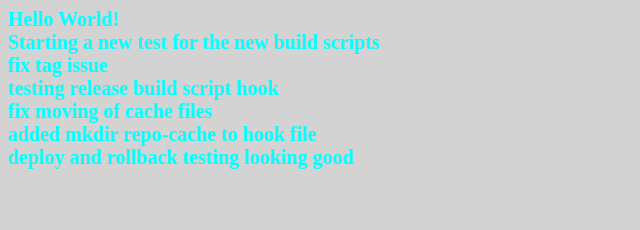
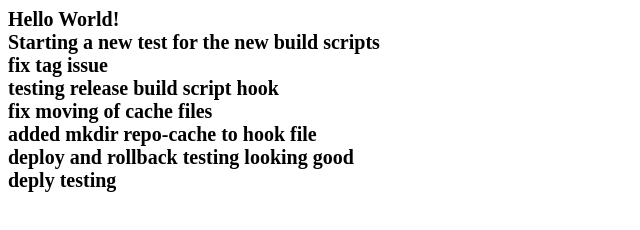
Before and after one commit to justinvetter/test-jenkins, a website: page src/index.html in a window 1280 px wide. Shown: the whole page, without its empty margins (0-640 px from the left). Drawn offline with nearby package versions, Linux system fonts and the light colour scheme; files that its build step writes are made by us from their sources.

Commit message:
deploy testing

```diff
--- a/src/index.html
+++ b/src/index.html
@@ -17,7 +17,8 @@
     testing release build script hook <br>
     fix moving of cache files <br>
     added mkdir repo-cache to hook file <br>
-    deploy and rollback testing looking good
+    deploy and rollback testing looking good <br>
+    deply testing
 
   </body>
 </html>
--- a/src/styles/_base.scss
+++ b/src/styles/_base.scss
@@ -1,6 +1,6 @@
 body{
-  background-color: lightgray;
-  color: aqua;
+  background-color: white;
+  color: black;
   font-size: 20px;
   font-weight: bold;
 }
```
